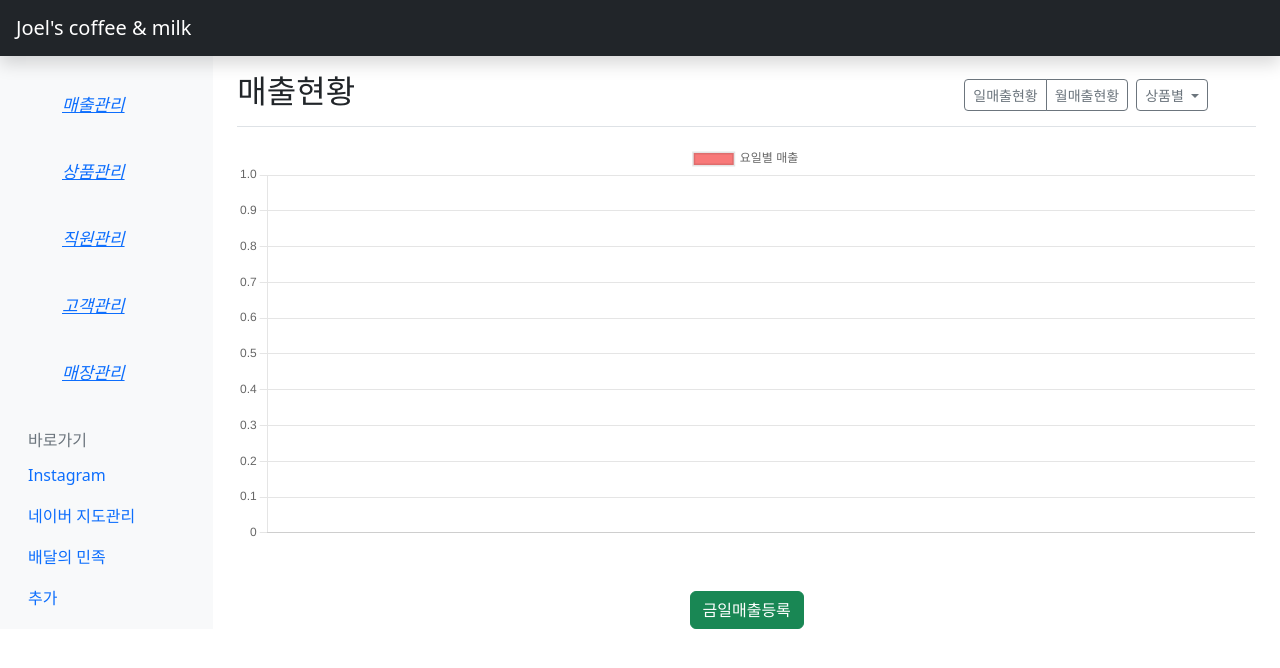
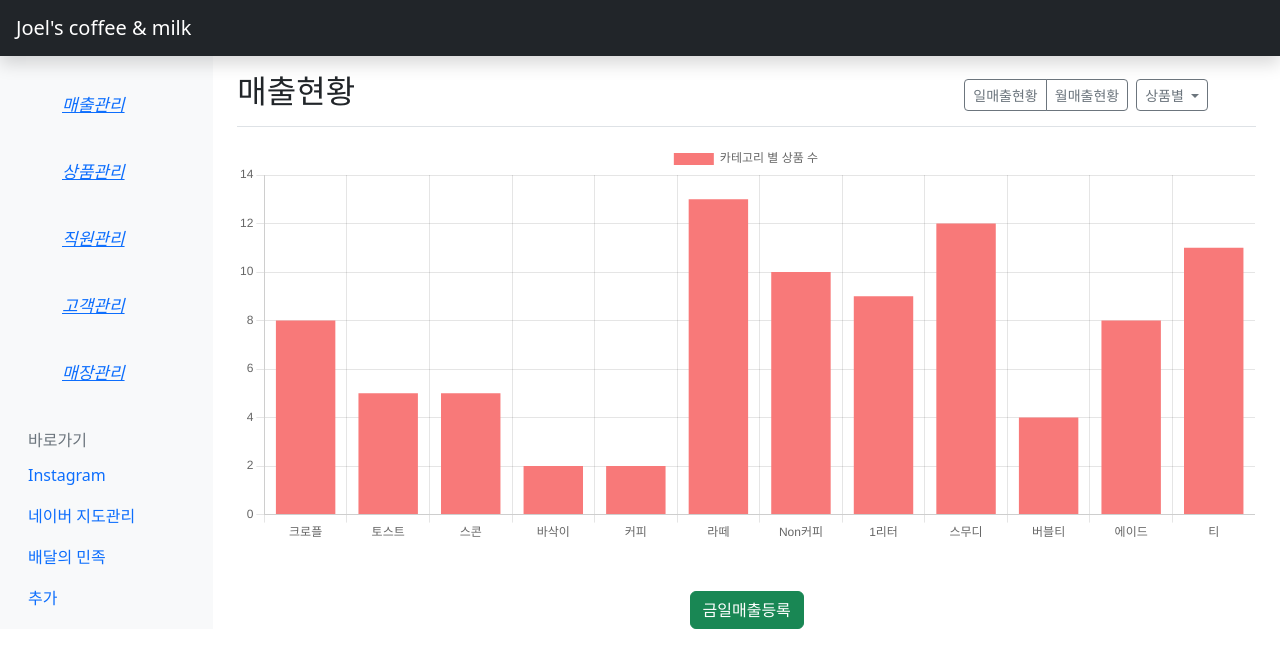
Before and after one commit to WooHCode/joeladminPage, a Vue app: page /sales in a window 1280 px wide. Shown: the top 668 px of the page. Built offline with nearby package versions, Linux system fonts and the light colour scheme; no server answers; some icons are missing.

Commit message:
update sale

```diff
--- a/src/pages/Sales.vue
+++ b/src/pages/Sales.vue
@@ -8,7 +8,7 @@
           <h1 class="h2">매출현황</h1>
           <div class="btn-toolbar mb-2 mb-md-0 me-5">
             <div class="btn-group me-2">
-              <button type="button" class="btn btn-sm btn-outline-secondary" @click="showDayChart()">일매출현황</button>
+              <button type="button" class="btn btn-sm btn-outline-secondary" @click="showWeekChart()">일매출현황</button>
               <button type="button" class="btn btn-sm btn-outline-secondary" @click="showMonthChart()">월매출현황</button>
             </div>
             <div class="dropdown">
@@ -34,7 +34,7 @@
           </div>
         </div>
         <div class="Chart">
-          <Line id="my-chart-id" :options="chartOptions" :data="chartDataW" v-if="startData == true" />
+          <Bar id="my-chart-id" :options="startOptions" :data="startChart" v-if="startData == true"></Bar>
           <Line id="my-chart-id" :options="chartOptions" :data="chartDataW" v-if="weekData == true" />
           <Line id="my-chart-id" :options="chartOptions" :data="chartDataM" v-if="monthData == true" />
           <Line id="my-chart-id" :options="chartOptions" :data="chartDataCroffle" v-if="croffleData == true" />
@@ -50,9 +50,12 @@
 <script>
 import SidebarMenu from "@/components/SidebarMenu.vue"
 import { Line } from 'vue-chartjs'
+import { Bar } from 'vue-chartjs'
+
 import {
   Chart as ChartJS,
   CategoryScale,
+  BarElement,
   LinearScale,
   PointElement,
   LineElement,
@@ -69,6 +72,7 @@ ChartJS.register(CategoryScale,
   LinearScale,
   PointElement,
   LineElement,
+  BarElement,
   Title,
   Tooltip,
   Legend)
@@ -79,7 +83,13 @@ export default {
       this.submitS = true;
     },
 
-    showDayChart() {
+    showWeekChart() {
+      axios.get("/api/v1/sales").then(({ data }) => {
+        var sortData = lib.sortDataByDate(data);
+        this.chartDataW.labels = Object.keys(sortData);
+        this.chartDataW.datasets[0].data = Object.values(sortData);
+      })
+
       this.startData = false;
       this.weekData = true;
       this.monthData = false;
@@ -96,11 +106,7 @@ export default {
       this.adeData = false;
       this.teaData = false;
 
-      axios.get("/api/v1/sales").then(({ data }) => {
-        var sortData = lib.sortDataByDate(data);
-        this.chartDataW.labels = Object.keys(sortData);
-        this.chartDataW.datasets[0].data = Object.values(sortData);
-      })
+
     },
 
     showMonthChart() {
@@ -347,6 +353,20 @@ export default {
       adeData: false,
       teaData: false,
 
+
+      startChart: {
+        labels: ['크로플', '토스트', '스콘', '바삭이', '커피', '라떼', 'Non커피', '1리터', '스무디', '버블티', '에이드', '티'],
+        datasets: [{
+          label: '카테고리 별 상품 수',
+          backgroundColor: '#f87979',
+          data: [8, 5, 5, 2, 2, 13, 10, 9, 12, 4, 8, 11]
+        }]
+      },
+      startOptions: {
+        responsive: true,
+        maintainAspectRatio: false
+      },
+
       chartDataW: {
         labels: [],
         datasets: [{
@@ -379,11 +399,7 @@ export default {
       }
     }
   },
-  components: { SidebarMenu, Line },
-
-  mounted() {
-    this.showDayChart();
-  },
+  components: { SidebarMenu, Line, Bar },
 
 }
 
```
